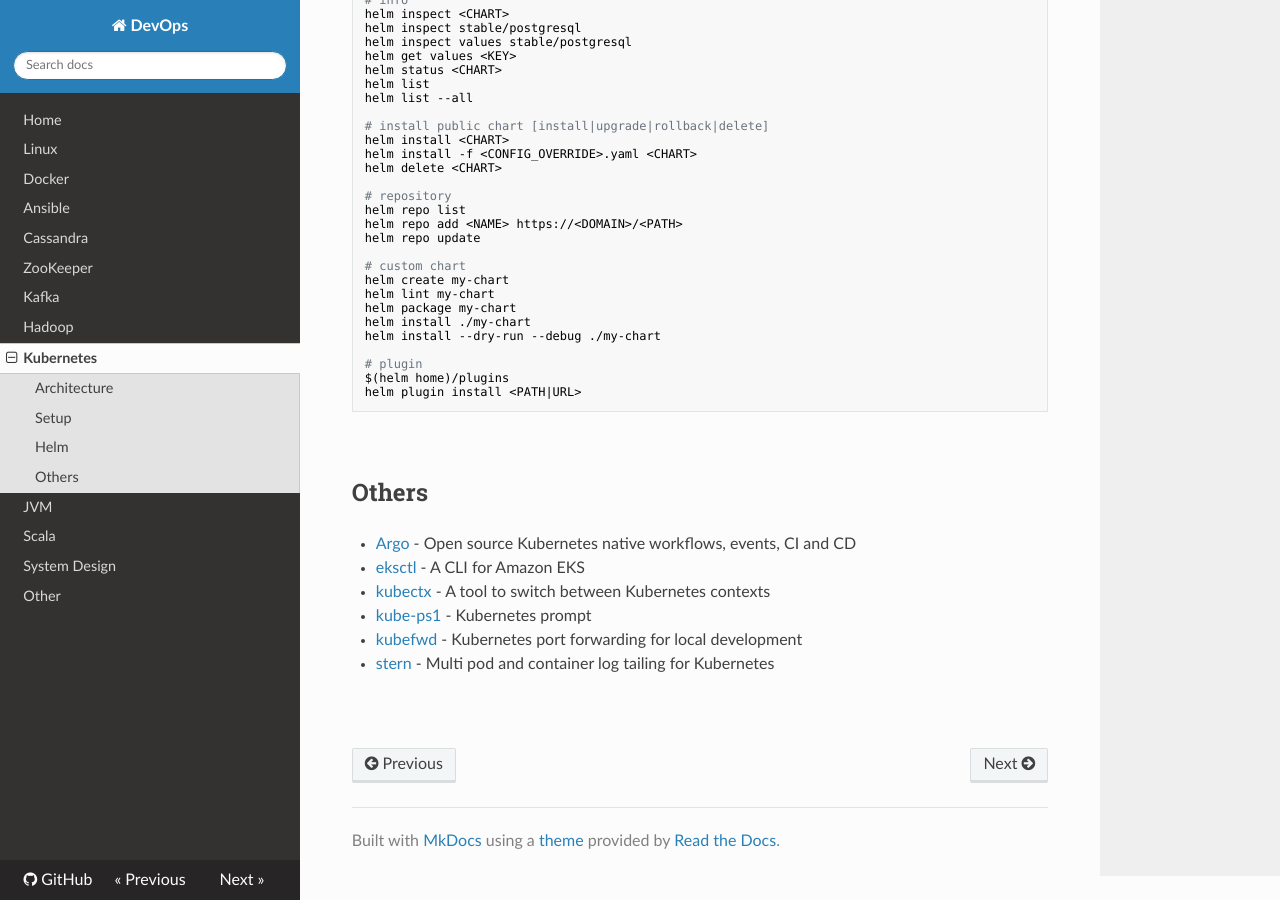
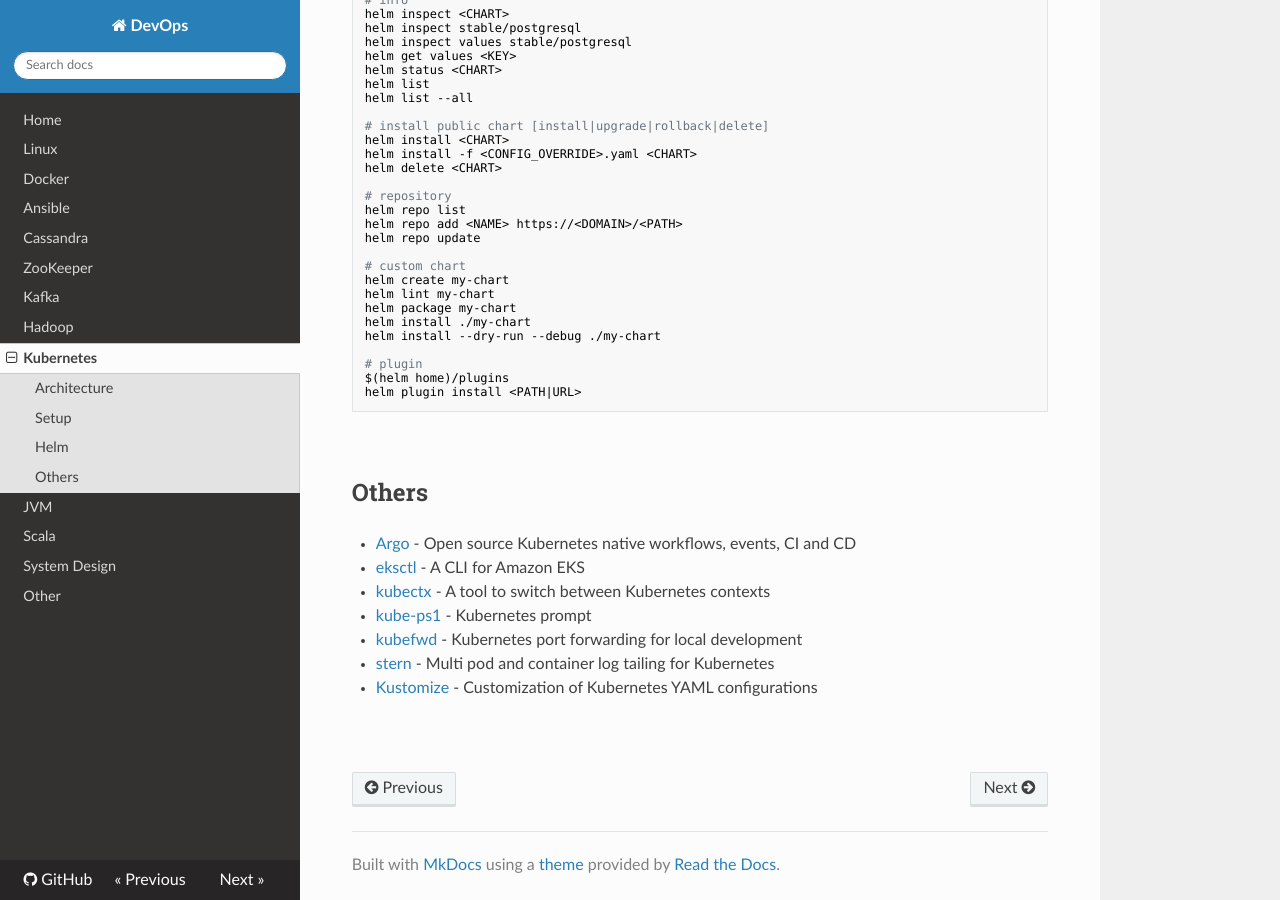
Before and after one commit to niqdev/devops, an MkDocs documentation site: the page built from docs/kubernetes.md, in a window 1280 px wide and 900 px high, scrolled down 15081 px. Built offline with MkDocs 1.6.1, drawn with Linux system fonts in a browser that asks for light colours; nearby versions of some CDN libraries.

Commit message:
doc: update kubernetes

```diff
--- a/docs/kubernetes.md
+++ b/docs/kubernetes.md
@@ -608,5 +608,6 @@ helm plugin install <PATH|URL>
 * [kube-ps1](https://github.com/jonmosco/kube-ps1) - Kubernetes prompt
 * [kubefwd](https://github.com/txn2/kubefwd) - Kubernetes port forwarding for local development
 * [stern](https://github.com/wercker/stern) - Multi pod and container log tailing for Kubernetes
+* [Kustomize](https://kustomize.io) - Customization of Kubernetes YAML configurations
 
 <br>
```
